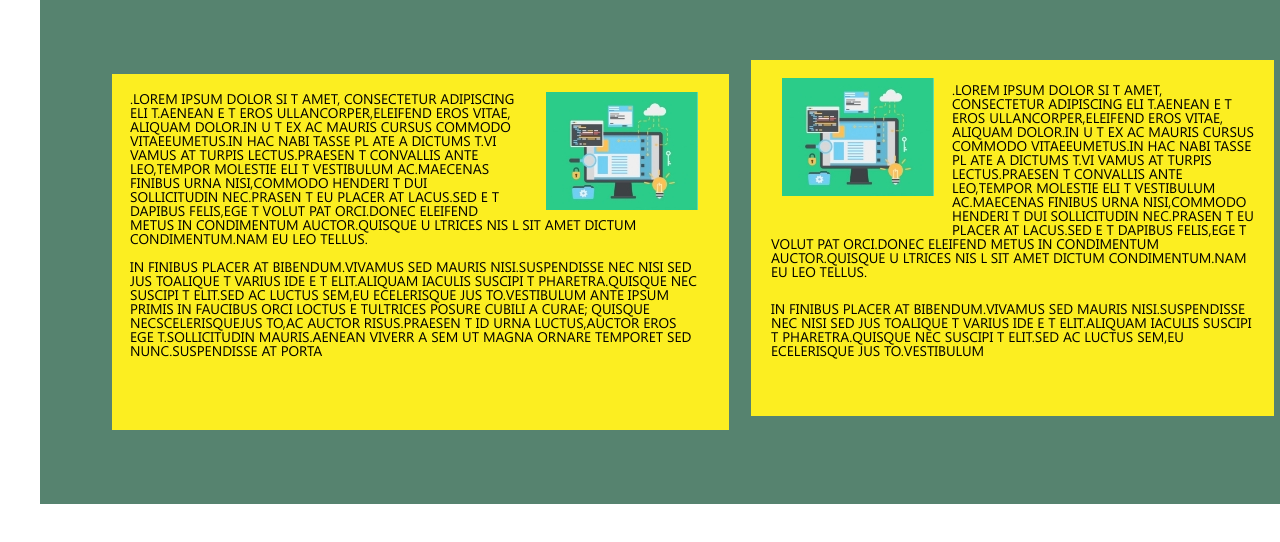
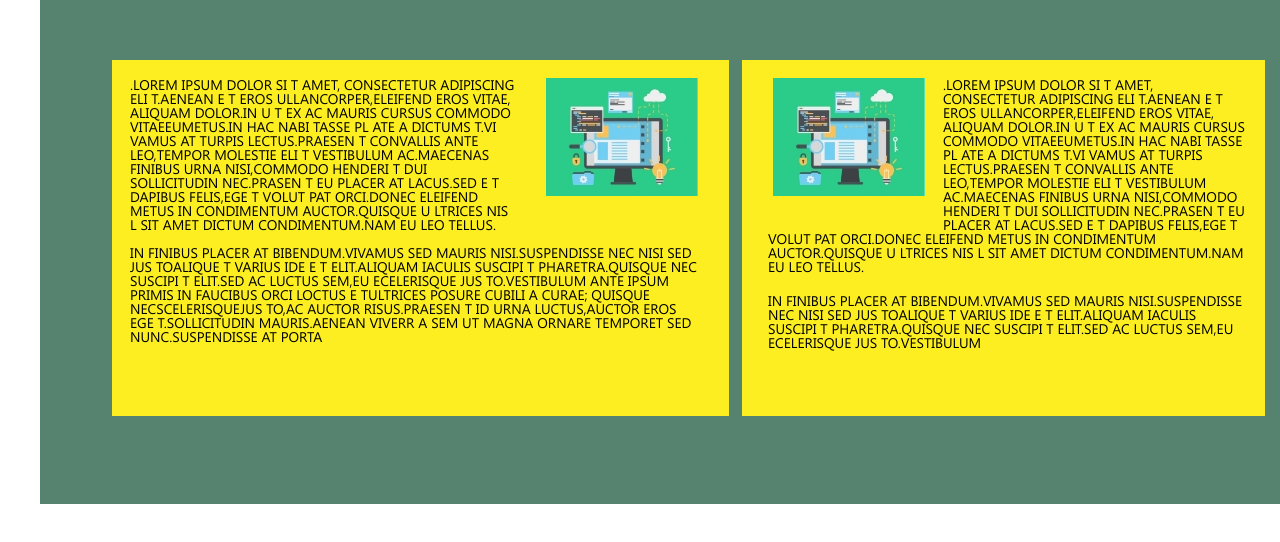
Before and after one commit to flawlessk/lesson6, a plain HTML site: page index.html in a window 1280 px wide. Shown: the part 236-778 px from the top of the page. Drawn offline with Linux system fonts and the light colour scheme.

Commit message:
updated mistakes between margin & padding

```diff
--- a/css/style.css
+++ b/css/style.css
@@ -28,46 +28,43 @@
     width: 617px;
     height: 356px;
     background-color: #FCEE21;
-    display: inline-block;
     margin-left: 72px;
-    margin-right: 18px;
+    float: left;
 }
 .box2{
     width: 523px;
     height: 356px;
     background-color: #FCEE21;
-    display: inline-block;
+    float: right;
 }
 .pc1{
     float: right;
-    margin: 18px 31px 0;
+    padding: 18px 31px 25px 31px;
 }
 .pc2{
     float: left;
-    margin: 18px 0 0 31px;
-    padding-right: 18px;
-    padding-bottom: 35px;
+    padding: 18px 18px 35px 31px;
 }
 .lorem1{
-    margin: 18px 0 0 18px;
+    padding: 18px 0 0 18px;
     font-size: 14px;
     font-family: 'Segoe UI';
 }
 .lorem2{
     font-size: 14px;
-    margin: 23px 20px 23px;
+    padding: 18px 20px 0 26px;
     font-family: 'Segoe UI';
 }
 .text1{
     font-size: 14px;
-    margin: 14px 28px 14px 18px;
+    padding: 14px 28px 14px 18px;
     font-family: 'Segoe UI';
 }
 .text2{
     font-size: 14px;
-    margin: 20px;
+    padding: 20px 20px 0 26px;
     font-family: 'Segoe UI';
 }
-/* .entire-box:last-child{
-    padding-top: 5px;
-} */
+.entire-box{
+    margin-right: 55px;
+}
```
